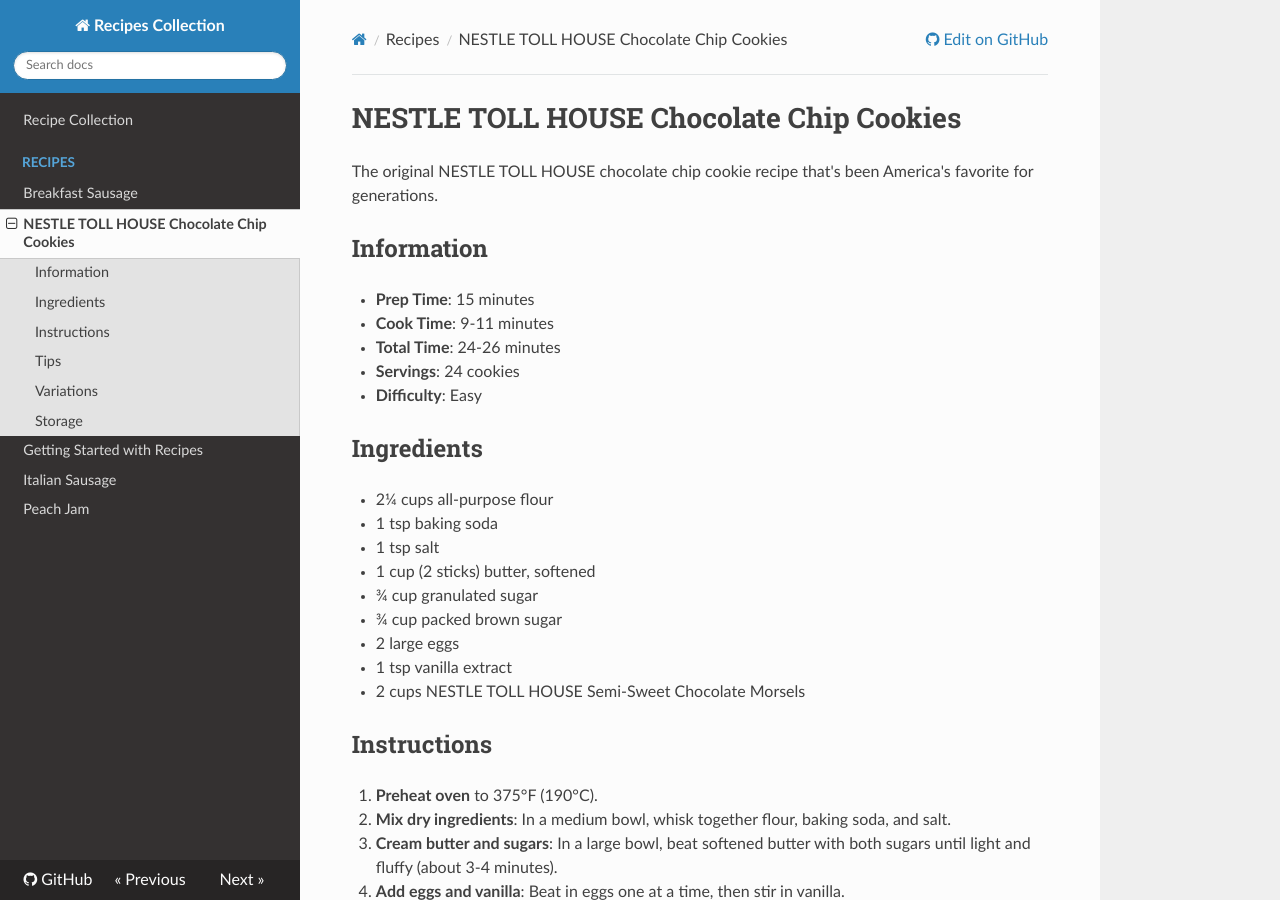
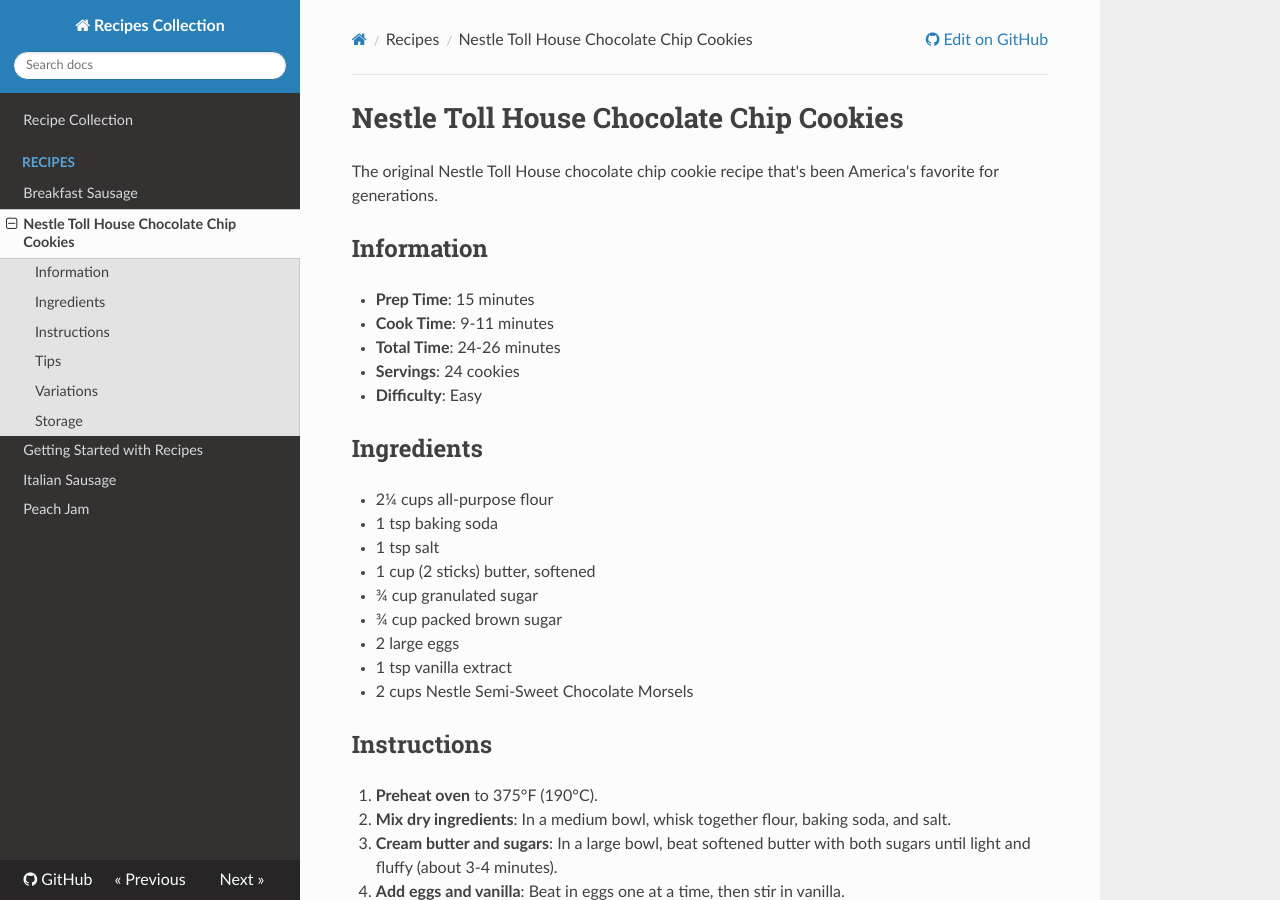
Before and after one commit to TerryHowe/recipes, an MkDocs documentation site: the page built from docs/recipes/chocolate-chip-cookies.md, in a window 1280 px wide and 900 px high. Built offline with MkDocs 1.6.1, drawn with Linux system fonts in a browser that asks for light colours; nearby versions of some CDN libraries.

Commit message:
chore: clean up

```diff
--- a/docs/recipes/chocolate-chip-cookies.md
+++ b/docs/recipes/chocolate-chip-cookies.md
@@ -1,6 +1,6 @@
-# NESTLE TOLL HOUSE Chocolate Chip Cookies
+# Nestle Toll House Chocolate Chip Cookies
 
-The original NESTLE TOLL HOUSE chocolate chip cookie recipe that's been America's favorite for generations.
+The original Nestle Toll House chocolate chip cookie recipe that's been America's favorite for generations.
 
 ## Information
 
@@ -20,7 +20,7 @@
 - ¾ cup packed brown sugar
 - 2 large eggs
 - 1 tsp vanilla extract
-- 2 cups NESTLE TOLL HOUSE Semi-Sweet Chocolate Morsels
+- 2 cups Nestle Semi-Sweet Chocolate Morsels
 
 ## Instructions
 
```
Also changed, not shown: docs/index.md (+1 -1 lines), docs/recipes/getting-started.md (+1 -1 lines).
